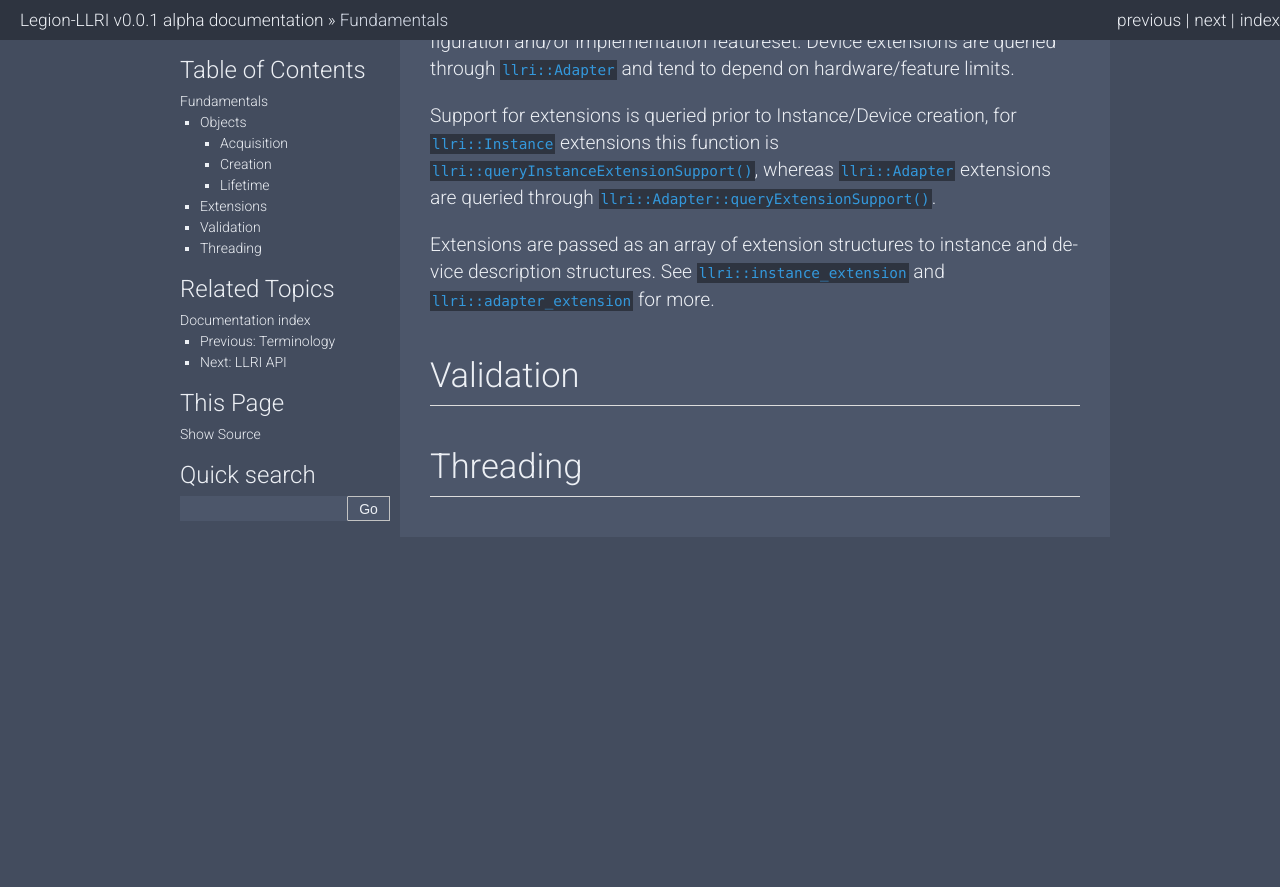
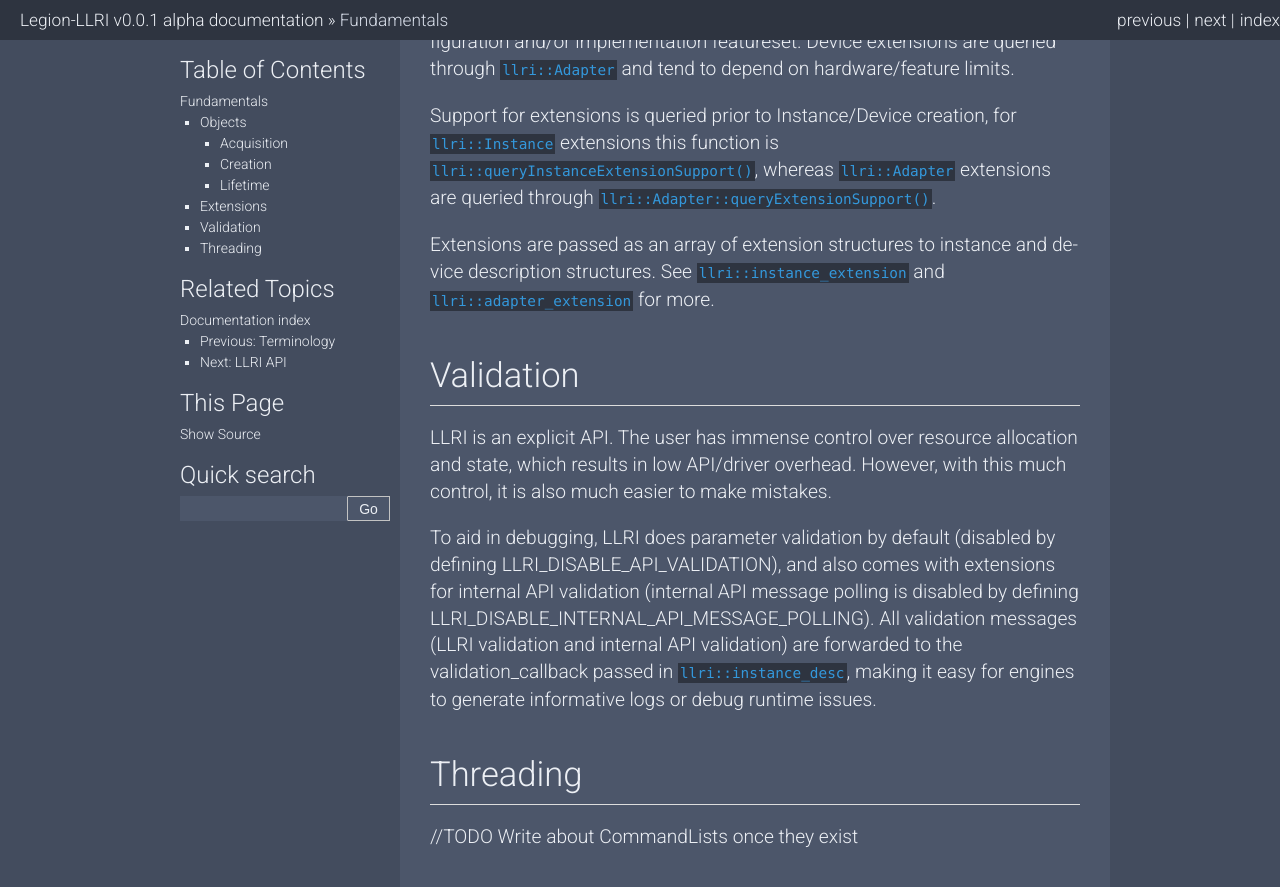
Before and after one commit to Rythe-Interactive/Rythe-LLRI, a Sphinx documentation site: the page built from docs/source/fundamentals.rst, in a window 1280 px wide and 900 px high, scrolled down 1664 px. Shown: the top 887 px of the window. Built offline with Sphinx 7.4.7, drawn with Linux system fonts in a browser that asks for light colours; nearby versions of some CDN libraries; before the commit the page ends 2201 px from its top, so only the background shows below that.

Commit message:
Finished fundamentals (for now)

```diff
--- a/docs/source/fundamentals.rst
+++ b/docs/source/fundamentals.rst
@@ -39,6 +39,10 @@
 
 Validation
 -----------
+LLRI is an explicit API. The user has immense control over resource allocation and state, which results in low API/driver overhead. However, with this much control, it is also much easier to make mistakes.
+
+To aid in debugging, LLRI does parameter validation by default (disabled by defining LLRI_DISABLE_API_VALIDATION), and also comes with extensions for internal API validation (internal API message polling is disabled by defining LLRI_DISABLE_INTERNAL_API_MESSAGE_POLLING). All validation messages (LLRI validation and internal API validation) are forwarded to the validation_callback passed in :struct:`llri::instance_desc`, making it easy for engines to generate informative logs or debug runtime issues.
 
 Threading
 ----------------
+//TODO Write about CommandLists once they exist
```
